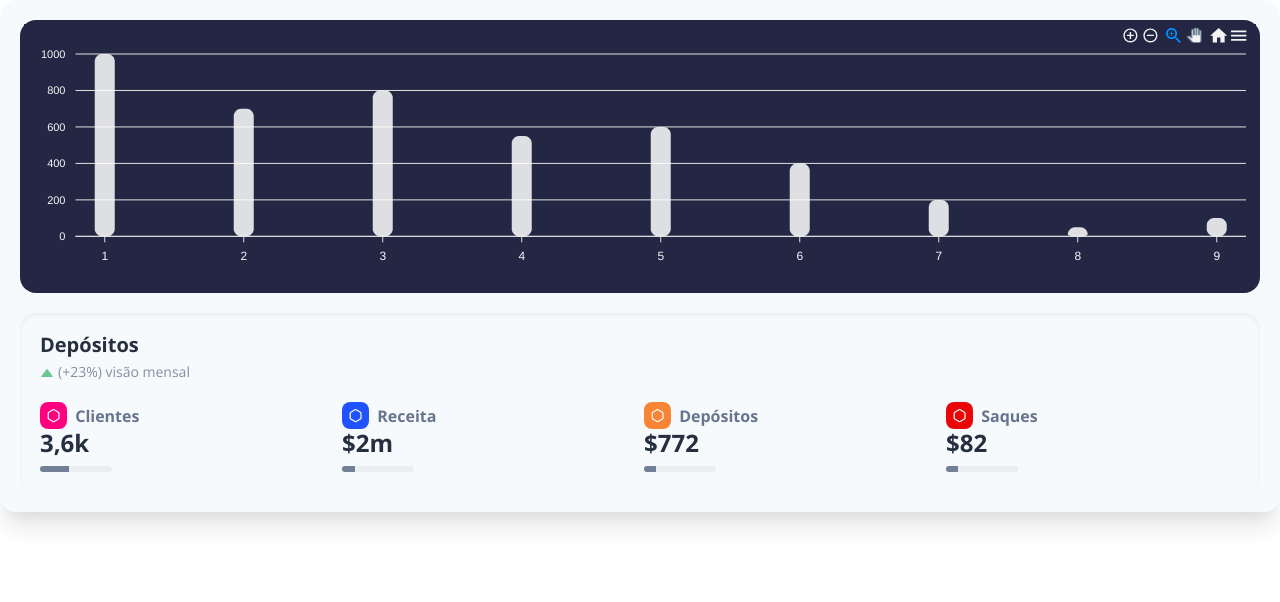
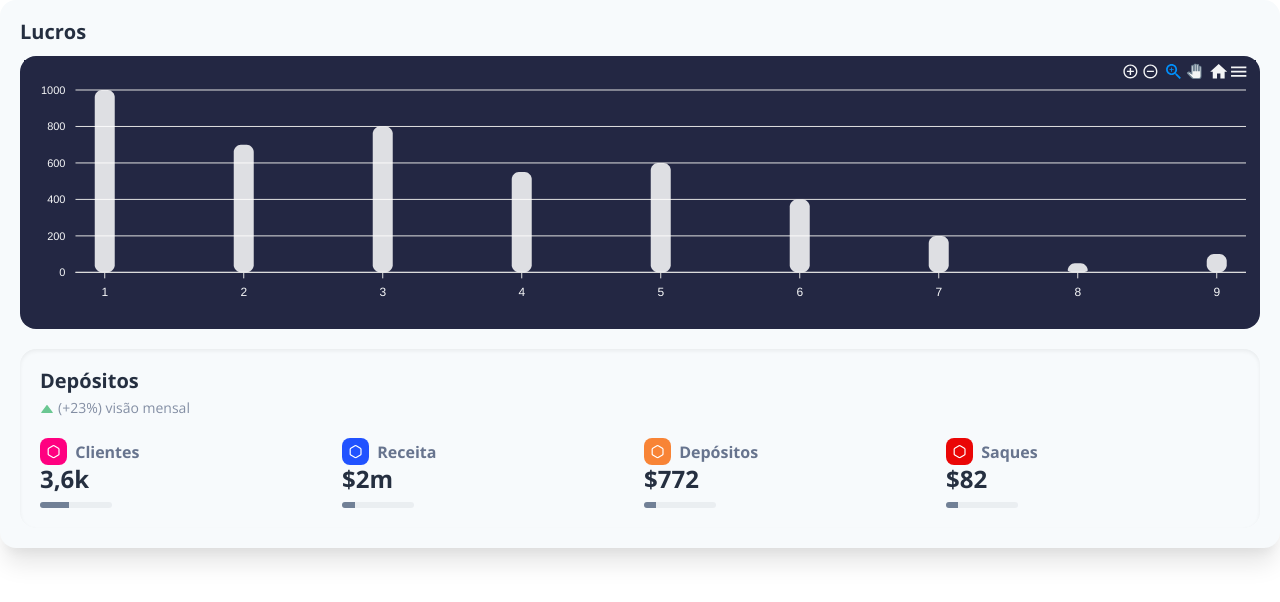
Before and after one commit to marcoavfcc01121979/dashboard, a Next.js app: page /dashboard/depositos in a window 1280 px wide. Shown: the top 602 px of the page. Built offline with nearby package versions, Linux system fonts and the light colour scheme.

Commit message:
refactor: adição de heading - lucros

```diff
--- a/src/pages/dashboard/depositos/index.tsx
+++ b/src/pages/dashboard/depositos/index.tsx
@@ -8,6 +8,10 @@ import Indicador from './indicador'
 const Depositos = () => {
   return (
     <Box>
+      <Heading fontWeight="bold" color="#252F40" fontSize="xl" mb="3">
+        Lucros
+      </Heading>
+
       <DepositosGraph />
 
       <Box shadow="inner">
```
